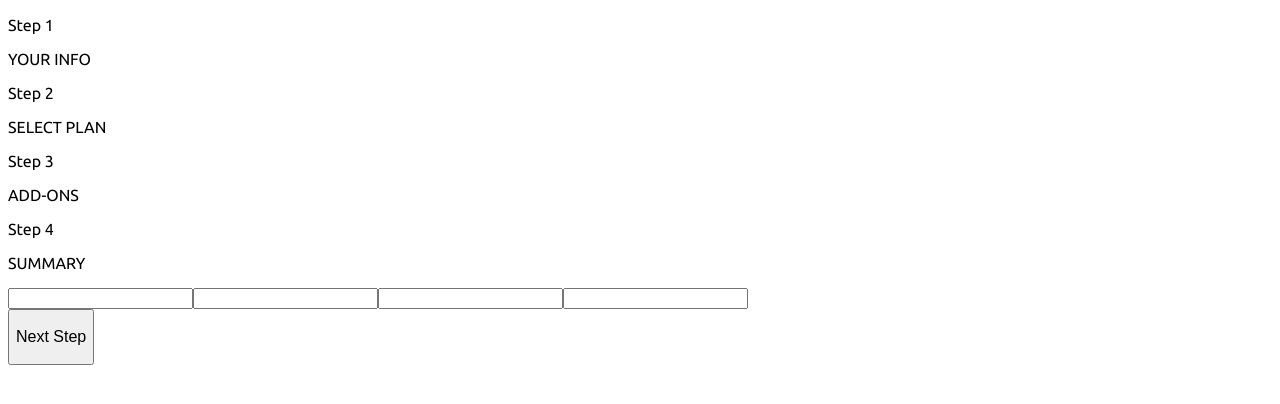
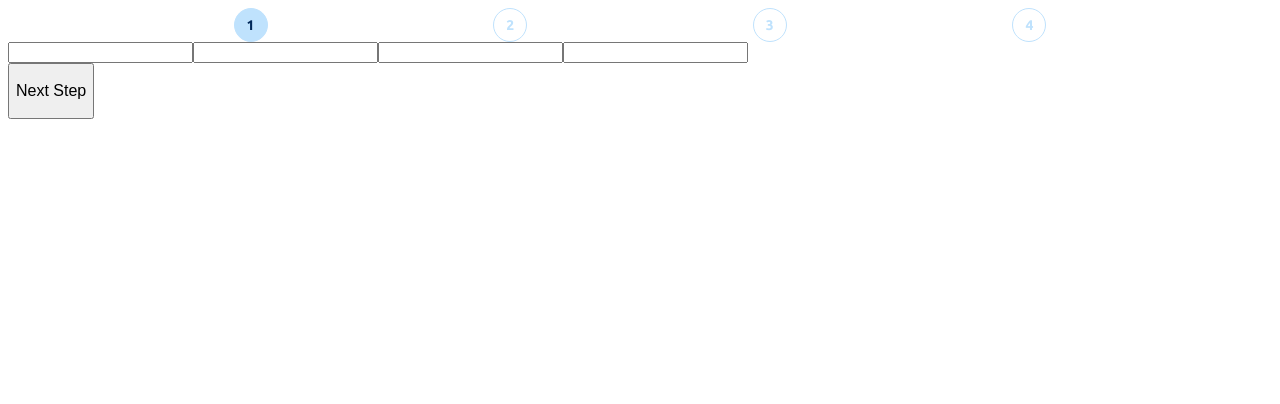
Before and after one commit to calebsg225/FM-multi-step-form, a React (Create React App) app: page / in a window 1280 px wide. Shown: the top 404 px of the page. Built offline with nearby package versions, Linux system fonts and the light colour scheme; the HTML template or start-up script is replaced by a standard one.

Commit message:
add basic navdisplay css

```diff
--- a/src/components/Navigation/NavBar.tsx
+++ b/src/components/Navigation/NavBar.tsx
@@ -11,9 +11,14 @@ const NavBar = ({ selectedSection }: NavBarProps) => {
   const navItemNames = ["your info", "select plan", "add-ons", "summary"];
 
   return (
-    <header className="top-navigation">
-      {navItemNames.map((label, index) => <NavbarItem label={label} order={index+1} isSelected={index+1 === selectedSection} key={index}/> )}
-    </header>
+    <nav className="top-navigation">
+      {navItemNames.map((label, index) => <NavbarItem
+        label={label}
+        order={index+1}
+        isSelected={index+1 === selectedSection}
+        key={index}/>
+      )}
+    </nav>
   )
 }
 
--- a/src/components/Navigation/NavbarItem.tsx
+++ b/src/components/Navigation/NavbarItem.tsx
@@ -6,13 +6,13 @@ interface NavbarItemProps {
 
 const NavbarItem = ({label, order, isSelected}: NavbarItemProps) => {
   return (
-    <nav className="NavbarItem">
-      <div className="navItemIcon"></div>
+    <div className="navbarItem">
+      <div className={`navItemIcon ${isSelected ? 'selected' : 'unselected'}`}>{order}</div>
       <div className="navItemText">
         <p>Step {order}</p>
         <p>{label.toUpperCase()}</p>
       </div>
-    </nav>
+    </div>
   )
 }
 
--- a/src/index.css
+++ b/src/index.css
@@ -7,4 +7,32 @@ p {
   font-size: 16px;
 }
 
+nav {
+  display: flex;
+  align-items: center;
+  justify-content: space-evenly;
+}
+nav .navbarItem .selected {
+  color: hsl(213, 96%, 18%);
+  background-color: hsl(206, 94%, 87%);
+}
+nav .navbarItem .unselected {
+  color: hsl(206, 94%, 87%);
+}
+nav .navbarItem .navItemIcon {
+  font-weight: 700;
+  font-size: 14px;
+  border: 1px hsl(206, 94%, 87%) solid;
+  border-radius: 50%;
+  width: 2rem;
+  aspect-ratio: 1/1;
+  display: flex;
+  text-align: center;
+  justify-content: center;
+  flex-direction: column;
+}
+nav .navbarItem .navItemText {
+  display: none;
+}
+
 /*# sourceMappingURL=index.css.map */
--- a/src/sass/_navbar.scss
+++ b/src/sass/_navbar.scss
@@ -1 +1,33 @@
-.top-navigation {}
+nav {
+  display: flex;
+  align-items: center;
+  justify-content: space-evenly;
+  .navbarItem {
+
+    .selected {
+      color: $marine_blue;
+      background-color: $light_blue;
+    }
+
+    .unselected {
+      color: $light_blue;
+    }
+
+    .navItemIcon {
+      font-weight: 700;
+      font-size: 14px;
+      border: 1px $light_blue solid;
+      border-radius: 50%;
+      width: 2rem;
+      aspect-ratio: 1/1;
+      display: flex;
+      text-align: center;
+      justify-content: center;
+      flex-direction: column;
+    }
+    .navItemText {
+      display: none;
+    }
+  }
+
+}
```
Also changed, not shown: 1 other file (tests, documents, lock files or other folders).
